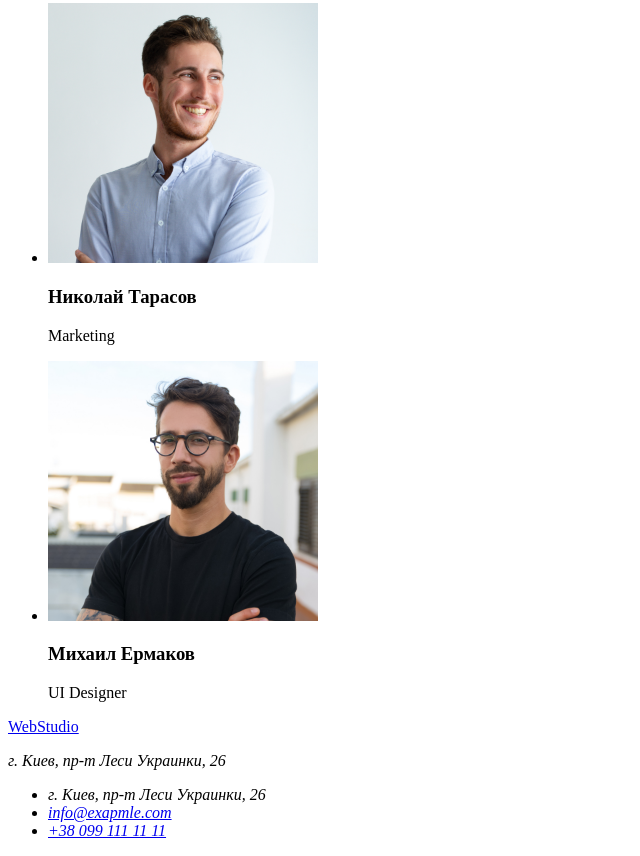
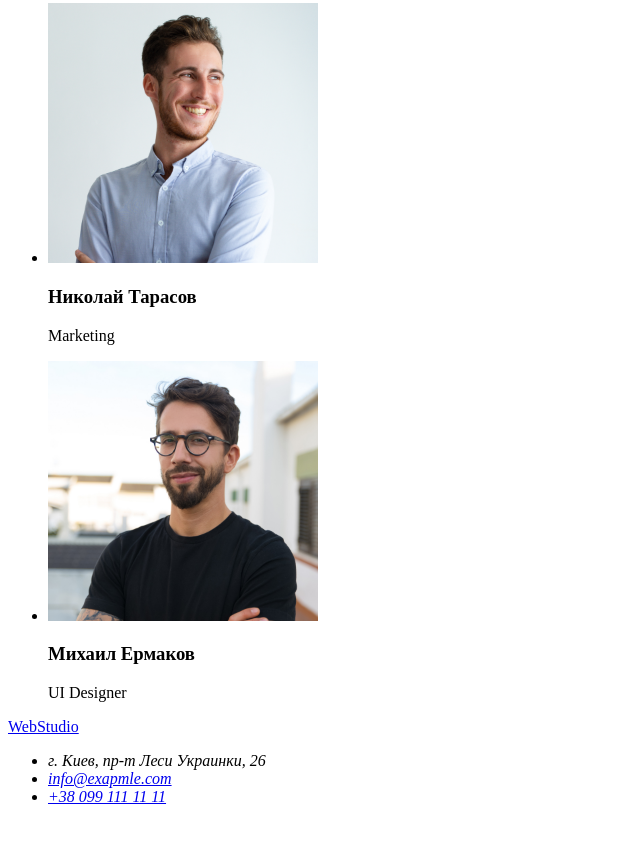
Before and after one commit to imitator4/goit-markup-hw-01, a plain HTML site: page index.html in a window 1280 px wide. Shown: the part 2285-3141 px from the top of the page, without its empty margins (0-640 px from the left). After the commit the page ends 3107 px from the top, so only its background shows below. Drawn offline with Linux system fonts and the light colour scheme.

Commit message:
corrected address in footer

```diff
--- a/index.html
+++ b/index.html
@@ -155,9 +155,10 @@
         WebStudio
       </a>
       <address>
-        <p>г. Киев, пр-т Леси Украинки, 26</p>
         <ul>
-          <li><span>г. Киев, пр-т Леси Украинки, 26</span></li>
+          <li>
+            <span>г. Киев, пр-т Леси Украинки, 26</span>
+          </li>
           <li>
             <a href="mailto:info@exapmle.com"> info@exapmle.com </a>
           </li>
```
